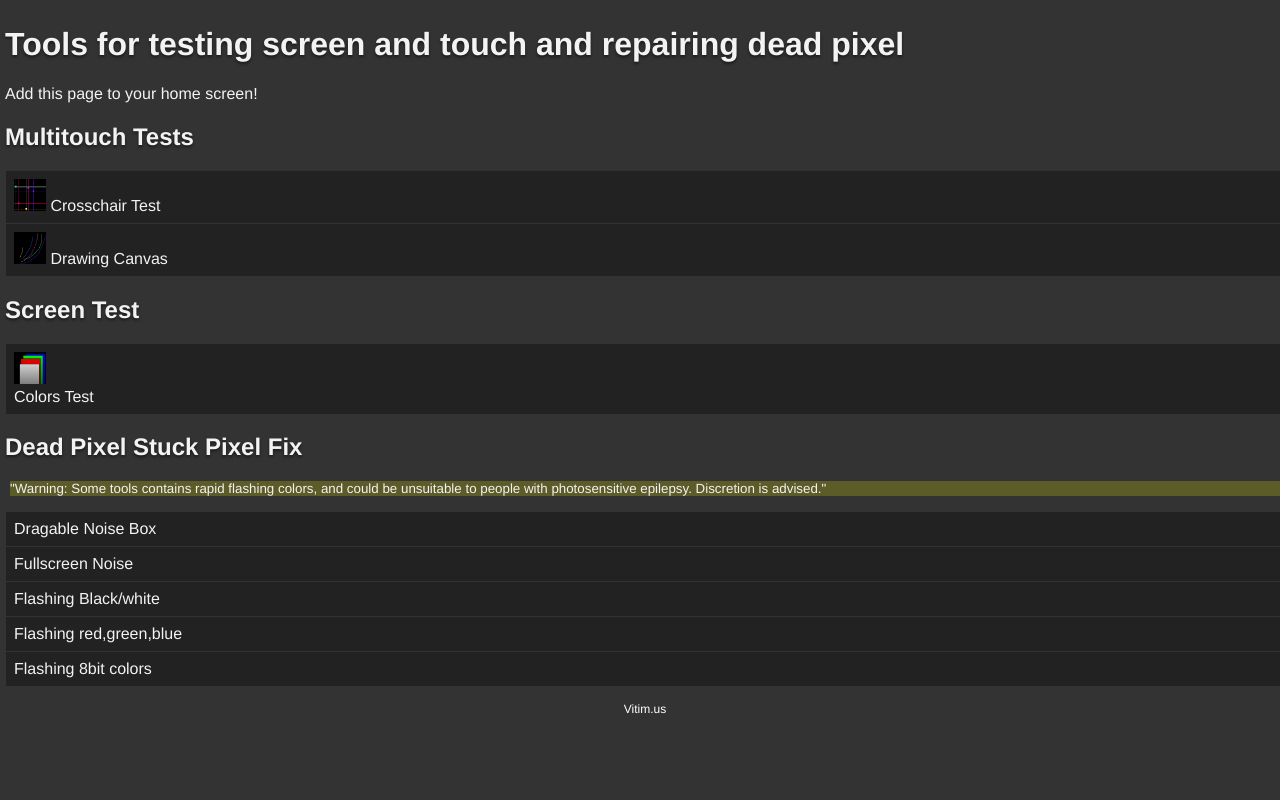
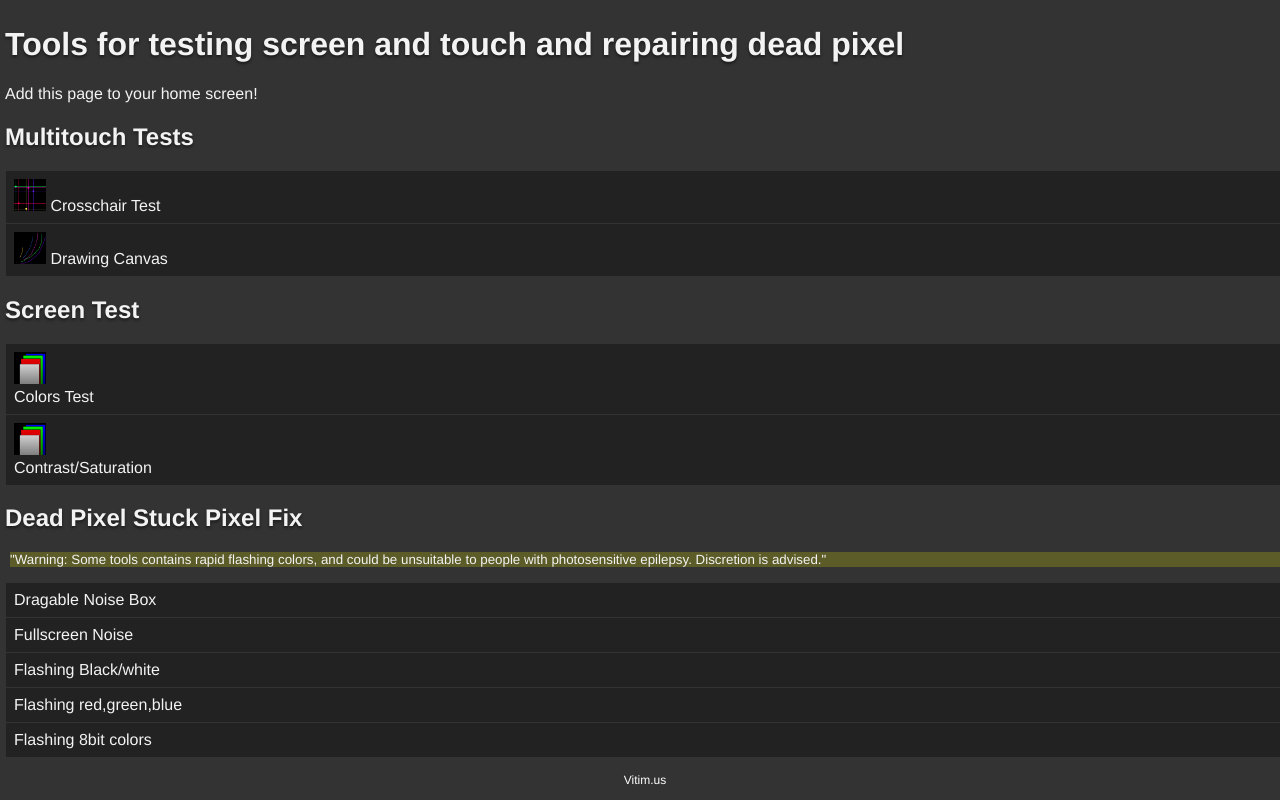
Before and after one commit to victornpb/pixels, a plain HTML site: page index.html in a window 1280 px wide. Drawn offline with Linux system fonts and the light colour scheme.

Commit message:
Update index.html

```diff
--- a/index.html
+++ b/index.html
@@ -112,6 +112,7 @@ footer a{
     <h2>Screen Test</h2>
     <ul>
     	<li><image src="colors/apple-touch-icon.png" width="32" height="32"><a href="colors/index.html">Colors Test</a></li>
+	<li><image src="colors/apple-touch-icon.png" width="32" height="32"><a href="colors/contrast.html">Contrast/Saturation</a></li>
    	</ul>
     <h2>Dead Pixel Stuck Pixel Fix</h2>
 	<p style="margin: 5px; background-color: rgba(255,255,0,0.2); font-size:10pt;">
```
